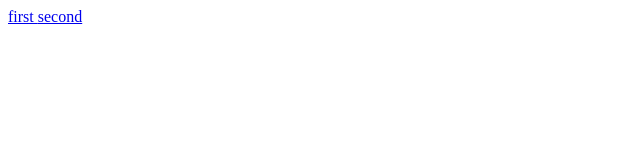
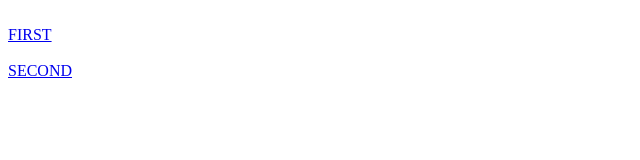
Before and after one commit to kgwilliam92/k.g-willams, a plain HTML site: page index.html in a window 1280 px wide. Shown: the whole page, without its empty margins (0-640 px from the left). Drawn offline with Linux system fonts and the light colour scheme.

Commit message:
LINE BREAKS

```diff
--- a/index.html
+++ b/index.html
@@ -2,8 +2,10 @@
 	<html>
 	<title></title>
     	<head/>
-    <body>
-    	<a href="week001/index.html"> first </a>
-    	<a href="week002/index.html"> second </a>
+   <div>
+       <body>
+    	  <br><a href="week001/index.html"> FIRST </a></br>
+    	  <br><a href="week002/index.html"> SECOND </a></br>
       </body>
+  </div>
 	</html>
```
